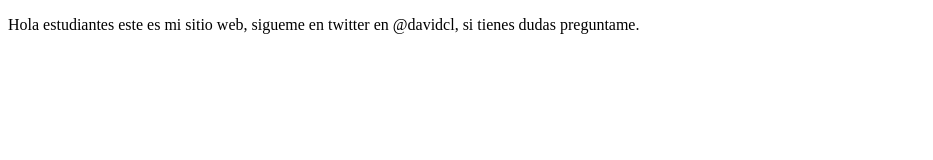
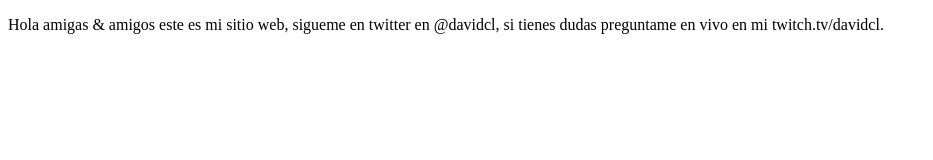
Before and after one commit to gd2david/proyectoDemoCursoPrework, a plain HTML site: page index.html in a window 1280 px wide. Shown: the whole page, without its empty margins (0-933 px from the left). Drawn offline with Linux system fonts and the light colour scheme.

Commit message:
cambios agregamos sitio de twitch

```diff
--- a/index.html
+++ b/index.html
@@ -8,7 +8,7 @@
 </head>
 <body>
     <p>
-        Hola estudiantes este es mi sitio web, sigueme en twitter en @davidcl, si tienes dudas preguntame.
+        Hola amigas & amigos este es mi sitio web, sigueme en twitter en @davidcl, si tienes dudas preguntame en vivo en mi twitch.tv/davidcl.
     </p>
 </body>
 </html>
```
